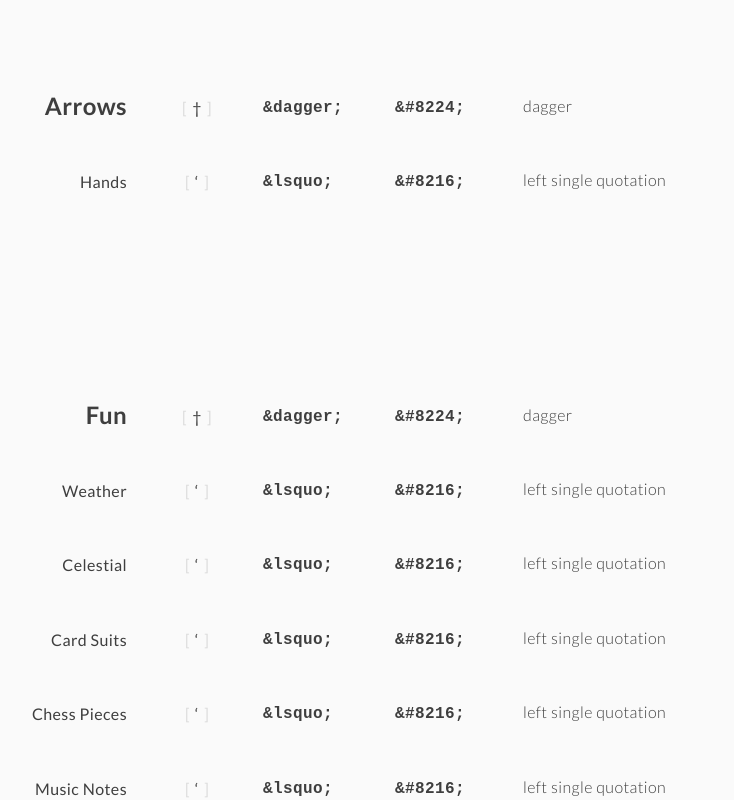
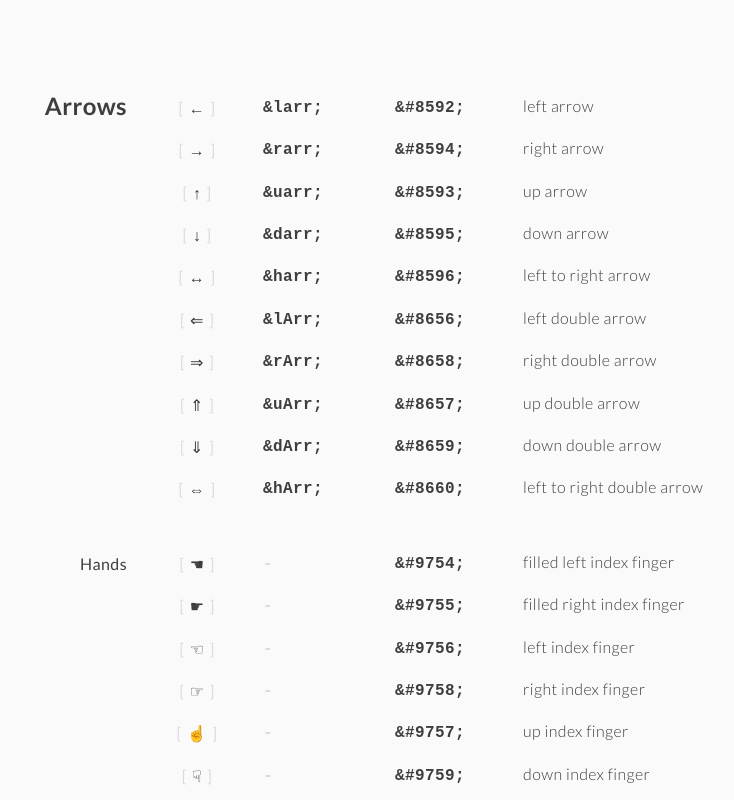
Before and after one commit to kelbyhawn/easy-ascii, a React (Create React App) app: page / in a window 1280 px wide. Shown: the part 8200-9000 px from the top of the page, without its empty margins (279-1013 px from the left). Built offline with nearby package versions, Linux system fonts and the light colour scheme.

Commit message:
add arrows data

```diff
--- a/src/data/arrows.js
+++ b/src/data/arrows.js
@@ -1,20 +1,104 @@
 // Arrows
 const arrows = [
   {
-    name: "dagger",
-    symbol: "†",
-    word: "&dagger;",
-    number: "&#8224;",
+    name: "left arrow",
+    symbol: "←",
+    word: "&larr;",
+    number: "&#8592;",
+  },
+  {
+    name: "right arrow",
+    symbol: "→",
+    word: "&rarr;",
+    number: "&#8594;",
+  },
+  {
+    name: "up arrow",
+    symbol: "↑",
+    word: "&uarr;",
+    number: "&#8593;",
+  },
+  {
+    name: "down arrow",
+    symbol: "↓",
+    word: "&darr;",
+    number: "&#8595;",
+  },
+  {
+    name: "left to right arrow",
+    symbol: "↔",
+    word: "&harr;",
+    number: "&#8596;",
+  },
+  {
+    name: "left double arrow",
+    symbol: "⇐",
+    word: "&lArr;",
+    number: "&#8656;",
+  },
+  {
+    name: "right double arrow",
+    symbol: "⇒",
+    word: "&rArr;",
+    number: "&#8658;",
+  },
+  {
+    name: "up double arrow",
+    symbol: "⇑",
+    word: "&uArr;",
+    number: "&#8657;",
+  },
+  {
+    name: "down double arrow",
+    symbol: "⇓",
+    word: "&dArr;",
+    number: "&#8659;",
+  },
+  {
+    name: "left to right double arrow",
+    symbol: "⇔",
+    word: "&hArr;",
+    number: "&#8660;",
   },
 ];
 
 // Hands
 const hands = [
   {
-    name: "left single quotation",
-    symbol: "‘",
-    word: "&lsquo;",
-    number: "&#8216;",
+    name: "filled left index finger",
+    symbol: "☚",
+    word: "-",
+    number: "&#9754;",
+  },
+  {
+    name: "filled right index finger",
+    symbol: "☛",
+    word: "-",
+    number: "&#9755;",
+  },
+  {
+    name: "left index finger",
+    symbol: "☜",
+    word: "-",
+    number: "&#9756;",
+  },
+  {
+    name: "right index finger",
+    symbol: "☞",
+    word: "-",
+    number: "&#9758;",
+  },
+  {
+    name: "up index finger",
+    symbol: "☝",
+    word: "-",
+    number: "&#9757;",
+  },
+  {
+    name: "down index finger",
+    symbol: "☟",
+    word: "-",
+    number: "&#9759;",
   },
 ];
 
```
